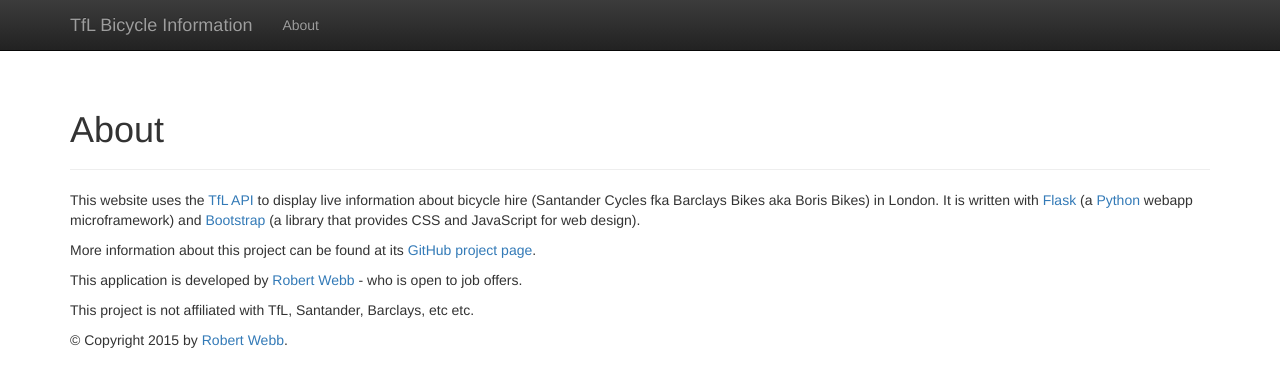
After one commit to rjwebb/tfl-bikepoints, a Flask app: page /about in a window 1280 px wide. The commit adds this page. Shown: the top 387 px of the page. Run offline with Flask 2, Linux system fonts and the light colour scheme; some libraries are stand-ins or nearby versions.

Commit message:
added an 'about' page to the site

```diff
--- a/main.py
+++ b/main.py
@@ -19,6 +19,10 @@ tfl_api = TfL( auth=tfl_config.auth )
 def index(error=""):
     bikepoints = tfl_api.bikepoints()
     return render_template('index.html', bikepoints=bikepoints, error=error)
+
+@app.route("/about")
+def about_page():
+    return render_template('about.html')
 
 # Controller for a search where no query string is given.
 @app.route("/search/")
--- /dev/null
+++ b/templates/about.html
@@ -0,0 +1,16 @@
+{% extends "base_layout.html" %}
+{% block title %}About{% endblock %}
+
+{% block heading %}
+About
+{% endblock %}
+
+{% block content %}
+<p>This website uses the <a href="https://api.tfl.gov.uk">TfL API</a> to display live information about bicycle hire (Santander Cycles fka Barclays Bikes aka Boris Bikes) in London. It is written with <a href="http://flask.pocoo.org">Flask</a> (a <a href="https://www.python.org">Python</a> webapp microframework) and <a href="http://getbootstrap.com">Bootstrap</a> (a library that provides CSS and JavaScript for web design).</p>
+
+<p>More information about this project can be found at its <a href="https://github.com/rjwebb/tfl-bikepoints/">GitHub project page</a>.</p>
+
+<p>This application is developed by <a href="http://rjwebb.github.io">Robert Webb</a> - who is open to job offers.</p>
+
+<p>This project is not affiliated with TfL, Santander, Barclays, etc etc.</p>
+{% endblock %}
--- a/templates/base_layout.html
+++ b/templates/base_layout.html
@@ -16,7 +16,7 @@
 
     <!-- My CSS style -->
     <link rel="stylesheet" href="{{ url_for('static', filename='style.css') }}">
-    <title>{% block title %}{% endblock %} - TfL Information</title>
+    <title>{% block title %}{% endblock %} - TfL Bicycle Information</title>
     {% endblock %}
   </head>
 
@@ -31,13 +31,13 @@
             <span class="icon-bar"></span>
             <span class="icon-bar"></span>
           </button>
-          <a class="navbar-brand" href="/">TfL bicycle information</a>
+          <a class="navbar-brand" href="/">TfL Bicycle Information</a>
         </div>
         <div id="navbar" class="collapse navbar-collapse">
           <ul class="nav navbar-nav">
             <!--<a href="/">Home</a>-->
-            <!--<li><a href="#about">About</a></li>
-            <li><a href="#contact">Contact</a></li>-->
+            <li><a href="/about">About</a></li>
+            <!--<li><a href="#contact">Contact</a></li>-->
           </ul>
         </div><!--/.nav-collapse -->
       </div>
```
